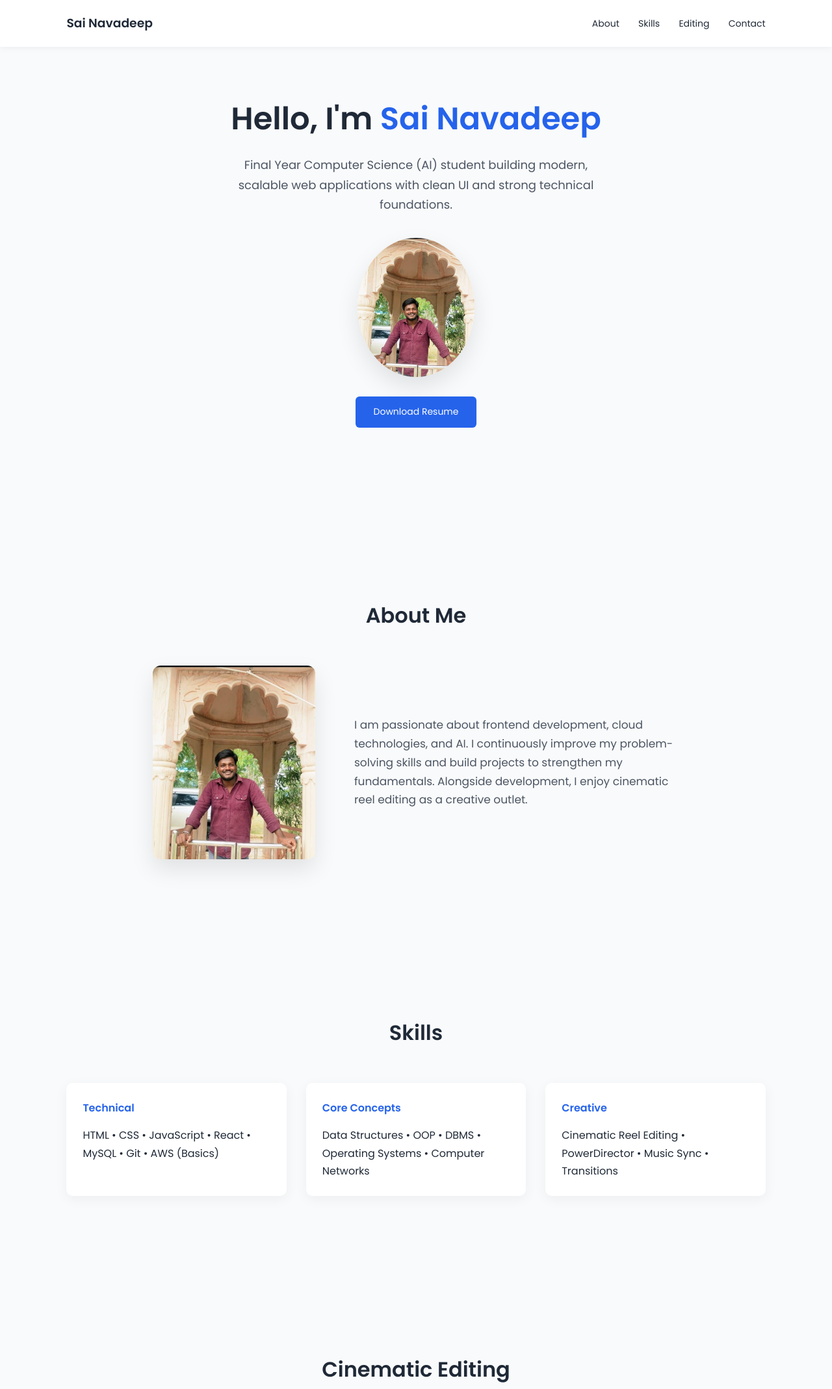
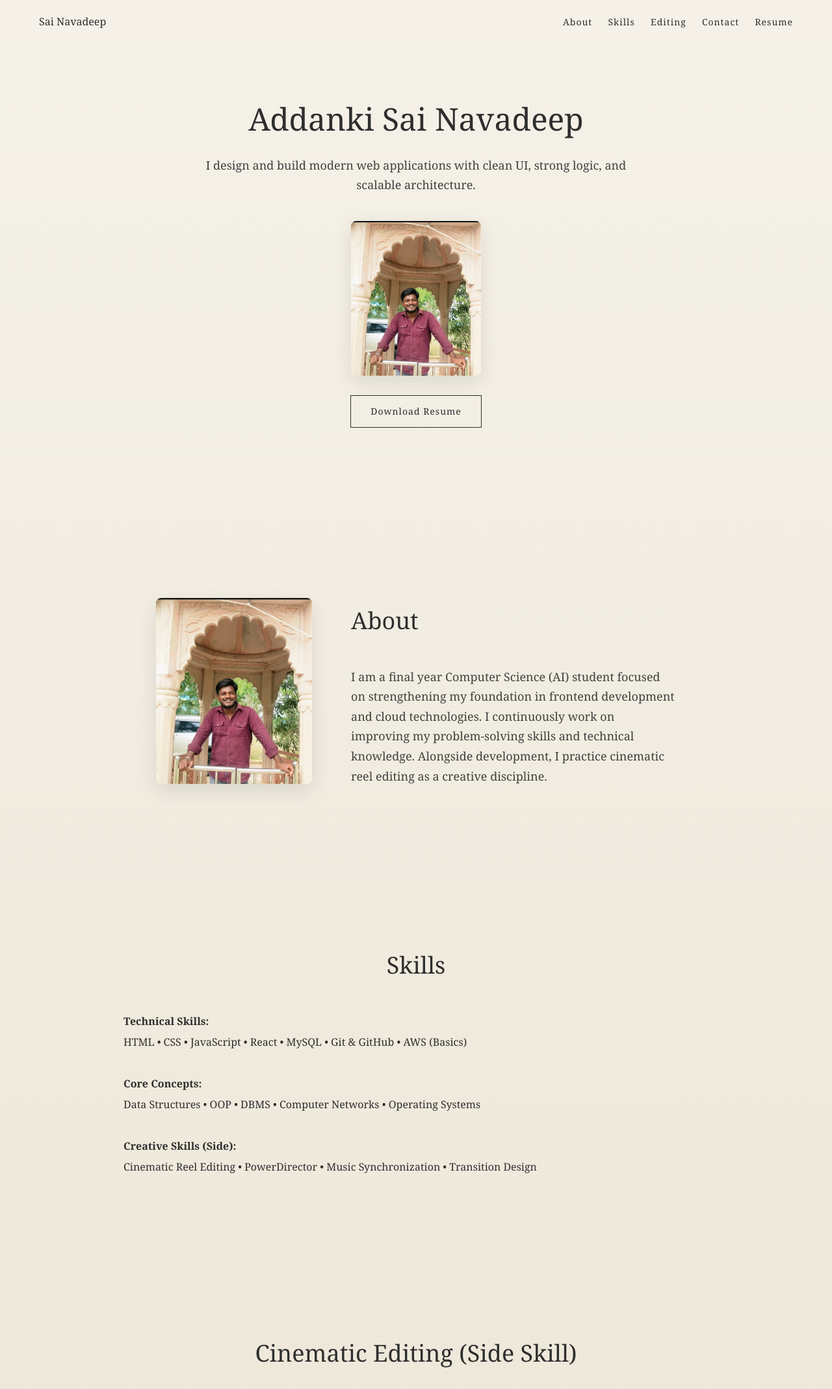
Before and after one commit to sainavadeepaddankiii-stack/nani, a plain HTML site: page index.html in a window 1280 px wide. Shown: the top 2137 px of the page at 65% size. Drawn offline with Linux system fonts and the light colour scheme.

Commit message:
rename to index.html

```diff
--- a/index.html
+++ b/index.html
@@ -1,24 +1,21 @@
 <!DOCTYPE html>
-<html lang="en">
+<html lang="en" style="scroll-behavior:smooth;">
 <head>
 <meta charset="UTF-8">
 <meta name="viewport" content="width=device-width, initial-scale=1.0">
 <title>Addanki Sai Navadeep</title>
-
-<link href="https://fonts.googleapis.com/css2?family=Poppins:wght@300;400;600&display=swap" rel="stylesheet">
 
 <style>
 *{
   margin:0;
   padding:0;
   box-sizing:border-box;
-  font-family:'Poppins', sans-serif;
-  scroll-behavior:smooth;
+  font-family:Georgia, serif;
 }
 
 body{
-  background:#f9fafb;
-  color:#1f2937;
+  background: linear-gradient(to bottom, #f5f1e8, #eae3d2);
+  color:#2e2e2e;
   line-height:1.7;
 }
 
@@ -27,34 +24,30 @@ nav{
   position:fixed;
   width:100%;
   top:0;
-  padding:20px 8%;
-  background:white;
+  padding:20px 60px;
+  background:rgba(245,241,232,0.95);
   display:flex;
   justify-content:space-between;
   align-items:center;
-  box-shadow:0 2px 10px rgba(0,0,0,0.05);
   z-index:1000;
-}
-
-nav h3{
-  font-weight:600;
 }
 
 nav a{
   text-decoration:none;
-  color:#1f2937;
-  margin-left:25px;
+  color:#2e2e2e;
+  margin-left:20px;
   font-size:14px;
+  letter-spacing:1px;
   transition:0.3s;
 }
 
 nav a:hover{
-  color:#2563eb;
+  opacity:0.6;
 }
 
 /* HERO */
 .hero{
-  min-height:100vh;
+  height:100vh;
   display:flex;
   flex-direction:column;
   justify-content:center;
@@ -65,26 +58,22 @@ nav a:hover{
 
 .hero h1{
   font-size:48px;
-  font-weight:600;
-}
-
-.hero span{
-  color:#2563eb;
+  font-weight:400;
+  margin-bottom:15px;
 }
 
 .hero p{
-  max-width:600px;
-  margin-top:15px;
+  max-width:650px;
   font-size:18px;
-  color:#4b5563;
+  opacity:0.9;
 }
 
 .profile-img{
-  width:180px;
-  margin-top:35px;
-  border-radius:50%;
-  box-shadow:0 15px 35px rgba(0,0,0,0.1);
-  transition:0.3s;
+  width:200px;
+  margin-top:40px;
+  border-radius:8px;
+  box-shadow:0 10px 30px rgba(0,0,0,0.1);
+  transition:transform 0.4s ease;
 }
 
 .profile-img:hover{
@@ -92,34 +81,50 @@ nav a:hover{
 }
 
 .btn{
+  display:inline-block;
   margin-top:30px;
-  padding:12px 28px;
-  background:#2563eb;
-  color:white;
+  padding:12px 30px;
+  border:1px solid #2e2e2e;
   text-decoration:none;
-  border-radius:6px;
+  color:#2e2e2e;
   font-size:14px;
-  transition:0.3s;
+  letter-spacing:1px;
+  transition:0.3s ease;
 }
 
 .btn:hover{
-  background:#1e40af;
+  background:#2e2e2e;
+  color:white;
 }
 
 /* SECTION */
 .section{
-  padding:120px 8%;
+  padding:120px 20px;
+  text-align:center;
+  animation:fadeIn 1s ease;
+}
+
+@keyframes fadeIn{
+  from{
+    opacity:0;
+    transform:translateY(20px);
+  }
+  to{
+    opacity:1;
+    transform:translateY(0);
+  }
 }
 
 .section h2{
-  text-align:center;
-  font-size:32px;
-  margin-bottom:50px;
-  font-weight:600;
+  font-size:36px;
+  font-weight:400;
+  margin-bottom:40px;
 }
 
 /* ABOUT */
 .about-container{
+  max-width:1000px;
+  margin:auto;
   display:flex;
   align-items:center;
   justify-content:center;
@@ -127,90 +132,106 @@ nav a:hover{
   flex-wrap:wrap;
 }
 
-.about-container img{
-  width:250px;
-  border-radius:12px;
-  box-shadow:0 15px 35px rgba(0,0,0,0.1);
+.about-image img{
+  width:240px;
+  border-radius:8px;
+  box-shadow:0 10px 30px rgba(0,0,0,0.1);
+  transition:transform 0.4s ease;
+}
+
+.about-image img:hover{
+  transform:scale(1.05);
 }
 
 .about-text{
   max-width:500px;
-  font-size:17px;
-  color:#4b5563;
+  text-align:left;
+}
+
+.about-text p{
+  font-size:18px;
+  opacity:0.9;
 }
 
 /* SKILLS */
-.skills-grid{
-  display:grid;
-  grid-template-columns:repeat(auto-fit, minmax(250px,1fr));
-  gap:30px;
-}
-
-.skill-card{
-  background:white;
-  padding:25px;
-  border-radius:10px;
-  box-shadow:0 5px 20px rgba(0,0,0,0.05);
-}
-
-.skill-card h4{
-  margin-bottom:15px;
-  color:#2563eb;
+.skills-list{
+  max-width:900px;
+  margin:auto;
+  text-align:left;
+  line-height:2;
 }
 
 /* REELS */
 .reels-grid{
   display:flex;
   justify-content:center;
-  gap:30px;
+  gap:40px;
   flex-wrap:wrap;
 }
 
+.reel-card{
+  width:250px;
+}
+
 .reel-card video{
-  width:250px;
+  width:100%;
   height:450px;
   object-fit:cover;
-  border-radius:12px;
-  box-shadow:0 10px 25px rgba(0,0,0,0.1);
-  transition:0.3s;
-}
-
-.reel-card video:hover{
-  transform:scale(1.03);
+  border-radius:6px;
 }
 
 /* CONTACT */
 .contact-box{
+  background:white;
+  padding:30px;
+  border-radius:10px;
   max-width:500px;
-  margin:0 auto;
-  background:white;
-  padding:40px;
-  border-radius:12px;
-  text-align:center;
-  box-shadow:0 10px 30px rgba(0,0,0,0.07);
+  margin:30px auto 0;
+  box-shadow:0 10px 30px rgba(0,0,0,0.08);
+  font-size:18px;
+  line-height:2;
 }
 
 .contact-box a{
-  display:block;
-  margin:15px 0;
+  color:#2e2e2e;
   text-decoration:none;
-  color:#2563eb;
-  font-weight:500;
+  border-bottom:1px solid #2e2e2e;
+  transition:0.3s ease;
+}
+
+.contact-box a:hover{
+  letter-spacing:1px;
 }
 
 /* FOOTER */
 footer{
-  padding:40px;
+  padding:60px 20px;
   text-align:center;
-  background:#111827;
-  color:white;
   font-size:14px;
+  background:#e8e2d3;
 }
 
-/* RESPONSIVE */
+/* Responsive */
 @media(max-width:768px){
+  nav{
+    padding:15px 20px;
+  }
+
   .hero h1{
     font-size:32px;
+  }
+
+  .about-container{
+    flex-direction:column;
+    text-align:center;
+  }
+
+  .about-text{
+    text-align:center;
+  }
+
+  .skills-list{
+    text-align:center;
   }
 }
 </style>
@@ -219,21 +240,22 @@ footer{
 <body>
 
 <nav>
-  <h3>Sai Navadeep</h3>
+  <div>Sai Navadeep</div>
   <div>
     <a href="#about">About</a>
     <a href="#skills">Skills</a>
     <a href="#editing">Editing</a>
     <a href="#contact">Contact</a>
+    <a href="Addanki_Sai_Navadeep_Professional_Resume.pdf" download>Resume</a>
   </div>
 </nav>
 
 <!-- HERO -->
 <section class="hero">
-  <h1>Hello, I'm <span>Sai Navadeep</span></h1>
+  <h1>Addanki Sai Navadeep</h1>
   <p>
-    Final Year Computer Science (AI) student building modern, scalable web applications
-    with clean UI and strong technical foundations.
+    I design and build modern web applications with clean UI,
+    strong logic, and scalable architecture.
   </p>
   <img src="navadeep.jpg" class="profile-img">
   <a href="Addanki_Sai_Navadeep_Professional_Resume.pdf" download class="btn">
@@ -243,14 +265,19 @@ footer{
 
 <!-- ABOUT -->
 <section class="section" id="about">
-  <h2>About Me</h2>
   <div class="about-container">
-    <img src="navadeep.jpg" alt="Sai Navadeep">
+    <div class="about-image">
+      <img src="navadeep.jpg" alt="Sai Navadeep">
+    </div>
+
     <div class="about-text">
-      I am passionate about frontend development, cloud technologies, and AI.
-      I continuously improve my problem-solving skills and build projects to
-      strengthen my fundamentals. Alongside development, I enjoy cinematic
-      reel editing as a creative outlet.
+      <h2>About</h2>
+      <p>
+        I am a final year Computer Science (AI) student focused on strengthening
+        my foundation in frontend development and cloud technologies.
+        I continuously work on improving my problem-solving skills and technical knowledge.
+        Alongside development, I practice cinematic reel editing as a creative discipline.
+      </p>
     </div>
   </div>
 </section>
@@ -258,27 +285,21 @@ footer{
 <!-- SKILLS -->
 <section class="section" id="skills">
   <h2>Skills</h2>
-  <div class="skills-grid">
-    <div class="skill-card">
-      <h4>Technical</h4>
-      HTML • CSS • JavaScript • React • MySQL • Git • AWS (Basics)
-    </div>
+  <div class="skills-list">
+    <strong>Technical Skills:</strong><br>
+    HTML • CSS • JavaScript • React • MySQL • Git & GitHub • AWS (Basics)<br><br>
 
-    <div class="skill-card">
-      <h4>Core Concepts</h4>
-      Data Structures • OOP • DBMS • Operating Systems • Computer Networks
-    </div>
+    <strong>Core Concepts:</strong><br>
+    Data Structures • OOP • DBMS • Computer Networks • Operating Systems<br><br>
 
-    <div class="skill-card">
-      <h4>Creative</h4>
-      Cinematic Reel Editing • PowerDirector • Music Sync • Transitions
-    </div>
+    <strong>Creative Skills (Side):</strong><br>
+    Cinematic Reel Editing • PowerDirector • Music Synchronization • Transition Design
   </div>
 </section>
 
 <!-- EDITING -->
 <section class="section" id="editing">
-  <h2>Cinematic Editing</h2>
+  <h2>Cinematic Editing (Side Skill)</h2>
   <div class="reels-grid">
     <div class="reel-card">
       <video controls src="reel1.mp4"></video>
@@ -296,20 +317,15 @@ footer{
 <section class="section" id="contact">
   <h2>Contact</h2>
   <div class="contact-box">
-    <a href="mailto:sainavadeepaddankiii@gmail.com">
-      📧 sainavadeepaddankiii@gmail.com
-    </a>
-
-    <a href="https://www.instagram.com/navadeepthunderbolt"
-       target="_blank"
-       rel="noopener noreferrer">
-      📸 @navadeepthunderbolt
-    </a>
+    📧 Email:
+    <a href="mailto:sainavadeepaddankiii@gmail.com">sainavadeepaddankiii@gmail.com</a><br>
+    📸 Instagram:
+    <a href="https://www.instagram.com/navadeepthunderbolt?igsh=dnZ4cXlhcm9qejFs" target="_blank">@navadeepthunderbolt</a>
   </div>
 </section>
 
 <footer>
-  © 2026 Addanki Sai Navadeep | All Rights Reserved
+  © 2026 Addanki Sai Navadeep
 </footer>
 
 </body>
```
